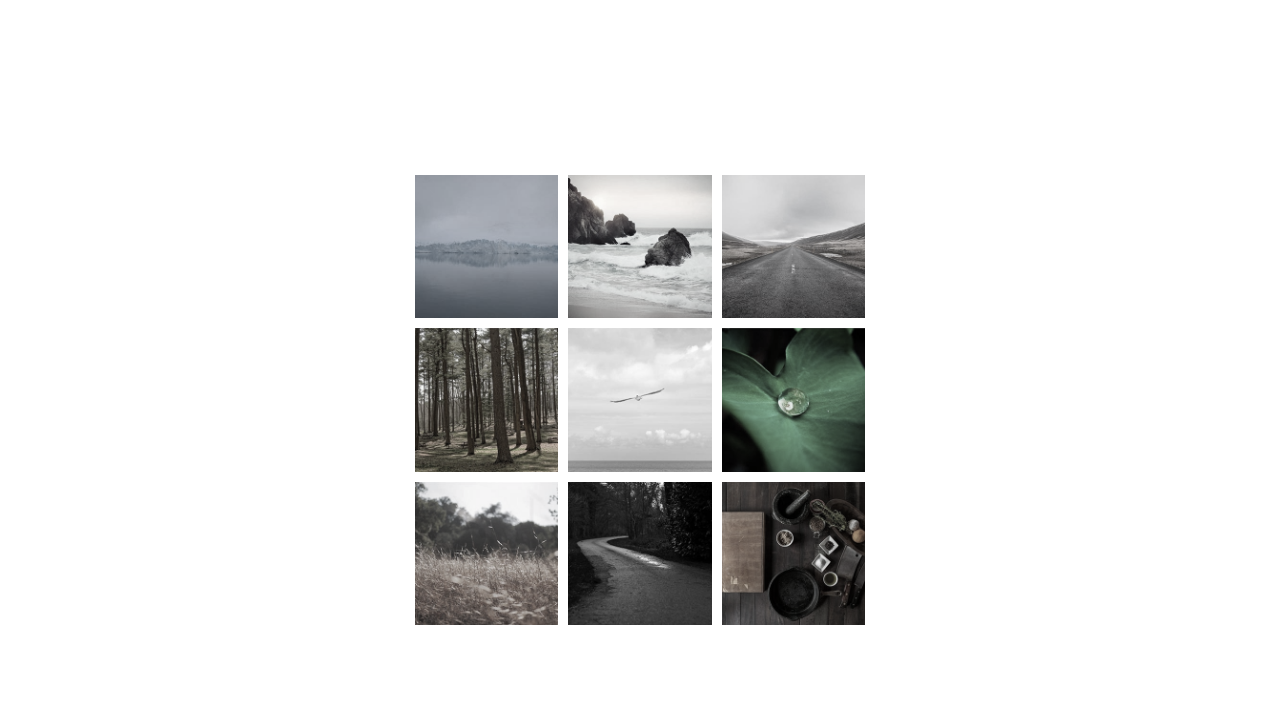
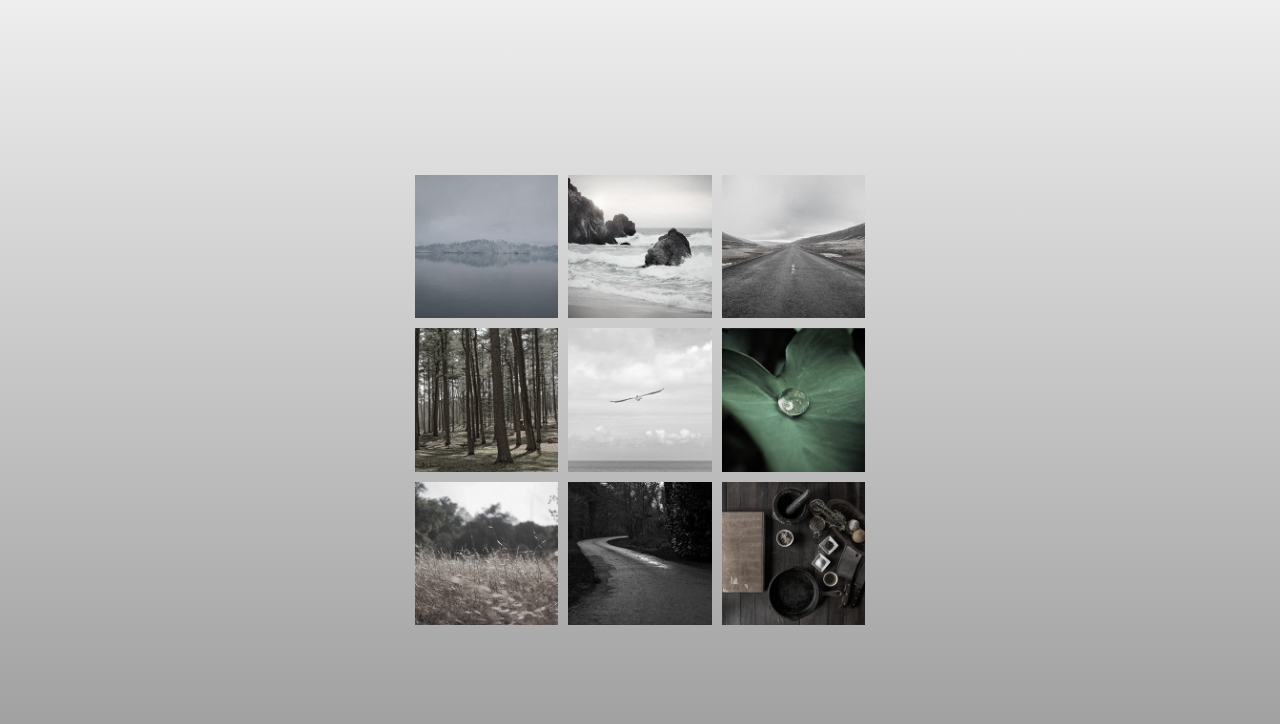
Before and after one commit to luismi-sg/galeria, a plain HTML site: page index.html in a window 1280 px wide. Drawn offline with Linux system fonts and the light colour scheme.

Commit message:
Cambio en el background del body

```diff
--- a/css/estilo.css
+++ b/css/estilo.css
@@ -7,7 +7,7 @@ body{
 	display: flex;
 	justify-content: center;
 	align-items: center;
-
+	background-image: linear-gradient(to top, #999, #eee);
 }
 .galeria{
 	width: 450px;
```
